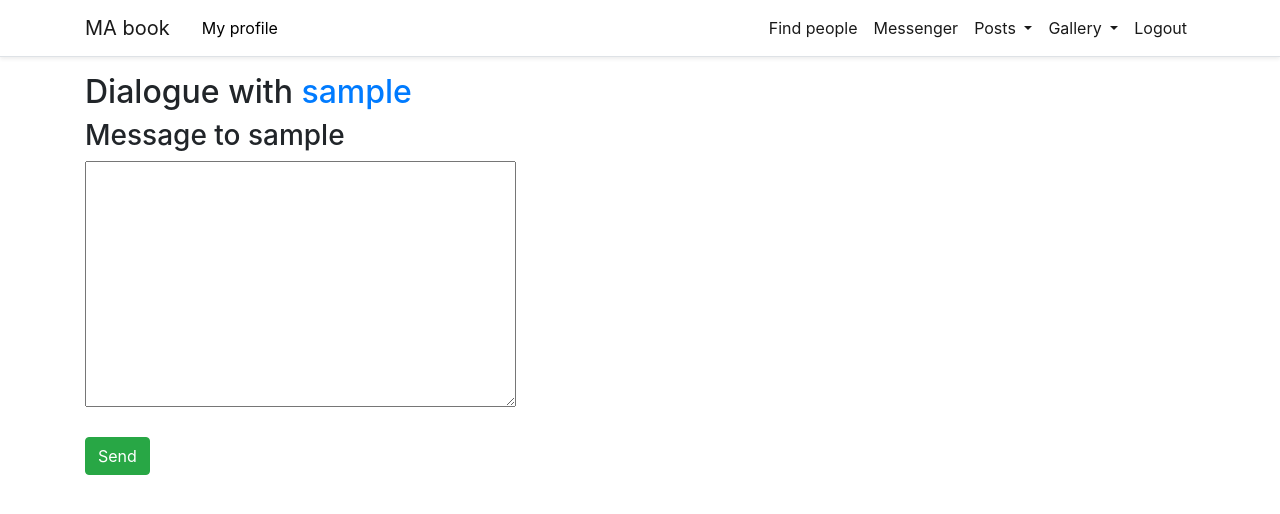
After one commit to denyszamiatin/ma_book, a Django app: a page that uses templates/base.html in a window 1280 px wide. The commit adds this page. Shown: the top 514 px of the page. Run offline with Django 3.2, Linux system fonts and the light colour scheme; the visitor is signed in with stand-in values (Sample User, id 1); data comes from the database, SQL or seed files in the repository; data that the repository does not hold is empty; parts of the project's set-up code (start-up, migrations or seed data) failed here and were passed over; some libraries are stand-ins or nearby versions.

Commit message:
tasks 23 and 21. Display dialogs with users in messenger, send message from messenger

```diff
--- a/messenger/forms.py
+++ b/messenger/forms.py
@@ -2,5 +2,4 @@ from django import forms
 
 
 class MessageForm(forms.Form):
-    users_message = forms.CharField(required=True, max_length=5000,
-                                    widget=forms.TextInput(attrs={'class': 'message-form'}))
+    users_message = forms.CharField(required=True, max_length=5000, widget=forms.Textarea())
--- a/messenger/models.py
+++ b/messenger/models.py
@@ -1,6 +1,7 @@
 from django.db import models
 from django.contrib.auth.models import User
 from datetime import datetime
+from django.db.models import Q
 
 
 class Messages(models.Model):
@@ -8,3 +9,26 @@ class Messages(models.Model):
     receiver = models.ForeignKey(User, on_delete=models.DO_NOTHING, related_name="receiver")
     message = models.TextField(max_length=3000)
     send_date = models.DateTimeField(default=datetime.now().strftime("%Y-%m-%d %H:%M:%S"))
+
+    def get_dialogs(self, current_user_id):
+        """
+        :param current_user_id: id of logined user
+        :return: list of User objects witch have opened dialogue with current user
+        """
+        dialogs = Messages.objects.filter(Q(sender=current_user_id) |
+                                          Q(receiver=current_user_id)).values('sender', 'receiver').distinct()
+        dialogue_participants = [(dialog['sender'], dialog['receiver']) for dialog in dialogs]
+        for i, pair in enumerate(dialogue_participants):
+            if pair[::-1] in dialogue_participants[i:]:
+                dialogue_participants.pop(dialogue_participants.index(pair[::-1]))
+        users = [item for pair in dialogue_participants for item in pair if item != current_user_id]
+        return [User.objects.get(pk=id_) for id_ in users]
+
+    def get_messages(self, first_id, second_id):
+        """
+        :param first_id: id of first dialogue participant
+        :param second_id: id of second dialogue participant
+        :return: Query set of messages from first user to second and from second to first
+        """
+        return Messages.objects.filter((Q(sender=first_id) & Q(receiver=second_id)) |
+                                        (Q(sender=second_id)) & Q(receiver=first_id)).order_by('send_date')
--- /dev/null
+++ b/messenger/templates/dialogue.html
@@ -0,0 +1,18 @@
+{% extends 'base.html'%}
+{% block content %}
+<h2>Dialogue with <a href="{% url 'users:profile' send_to %}">{{send_to}}</a></h2>
+{% for message_ in users_messages %}
+<ul class="list-unstyled">
+    <li>{{message_.sender}}:{{message_.message}}<small>{{message_.send_date}}</small></li>
+</ul>
+{% endfor %}
+<form action="{% url 'messenger:send_message' %}" class="form-container" method="post">
+    {% csrf_token %}
+    <h3>Message to {{send_to}}</h3>
+    {{form.users_message}}
+    <input type="hidden" name="receiver" value="{{send_to}}">
+    <input type="hidden" name="redirect_to" value="dialogue">
+    <br><br>
+    <button type="submit" class="btn btn-success">Send</button>
+</form>
+{% endblock %}
--- a/messenger/urls.py
+++ b/messenger/urls.py
@@ -1,9 +1,11 @@
 from django.urls import path
 
-from .views import send
+from . import views
 
 app_name = "messenger"
 
 urlpatterns = [
-    path('send', send, name='send_message'),
+    path('send', views.send, name='send_message'),
+    path('', views.dialogs, name='dialogs'),
+    path('dialogue/<username>', views.dialogue, name='dialogue'),
 ]
--- a/messenger/views.py
+++ b/messenger/views.py
@@ -1,9 +1,9 @@
-from django.shortcuts import redirect, reverse
+from django.shortcuts import redirect, reverse, render, get_object_or_404
 from django.http import Http404
 from django.contrib.auth.decorators import login_required
+from django.contrib import messages
 from .models import User, Messages
 from .forms import MessageForm
-from django.contrib import messages
 
 
 @login_required
@@ -15,8 +15,26 @@ def send(request):
             sender = User.objects.get(username=request.user.username)
             message = Messages(sender=sender, receiver=receiver, message=form.cleaned_data['users_message'])
             message.save()
-            messages.success(request, f'Message sent to {receiver.username}')
-            return redirect(reverse('users:profile', args=(receiver.username,)))
+            previous_page = request.POST.get('redirect_to')
+            if previous_page == 'dialogue':
+                return redirect(reverse('messenger:dialogue', args=(receiver.username,)))
+            else:
+                messages.success(request, f'Message sent to {receiver.username}')
+                return redirect(reverse('users:profile', args=(receiver.username,)))
         messages.error(request, 'Invalid input')
         return redirect(reverse('users:profile', args=(receiver.username,)))
     raise Http404("Page does not exist")
+
+
+@login_required
+def dialogs(request):
+    dialogs_ = Messages().get_dialogs(request.user.id)
+    return render(request, 'dialogs.html', {'dialogs': dialogs_})
+
+
+@login_required
+def dialogue(request, username):
+    form = MessageForm()
+    second_user = get_object_or_404(User, username=username)
+    users_dialogue = Messages().get_messages(request.user.id, second_user.id)
+    return render(request, 'dialogue.html', {"users_messages": users_dialogue, "form": form, 'send_to': username})
--- a/static/css/style.css
+++ b/static/css/style.css
@@ -5,16 +5,11 @@
 
 /* The popup form - hidden by default */
 .form-popup {
-  width:300px;
-  height:165px;
+  width:400px;
+  height:350px;
   display: none;
   position: fixed;
   border: 4px solid #f1f1f1;
   left: 45%;
-  top: 35%;
+  top: 25%;
 }
-
-.message-form {
- width:290px;
- height:50px;
-}
--- a/templates/base.html
+++ b/templates/base.html
@@ -29,6 +29,9 @@
       {% if user.is_authenticated %}
       <li class="nav-item active">
         <a class="nav-link" href="{% url 'users:search' %}">Find people</a>
+      </li>
+      <li class="nav-item active">
+        <a class="nav-link" href="{% url 'messenger:dialogs' %}">Messenger</a>
       </li>
         <li class="nav-item dropdown active">
         <a class="nav-link dropdown-toggle" href="#" id="Posts" role="button" data-toggle="dropdown" aria-haspopup="true" aria-expanded="false">
--- a/users/templates/users/profile_others.html
+++ b/users/templates/users/profile_others.html
@@ -44,7 +44,8 @@
                         <h3>Message to {{username}}</h3>
                         {{form.users_message}}
                         <input type="hidden" name="receiver" value="{{username}}">
-                        <br><br>
+                        <input type="hidden" name="redirect_to" value="profile">
+                        <br>
                         <button type="submit" class="btn btn-success">Send</button>
                         <button type="button" class="btn btn-danger" onclick="closeForm()">Close</button>
                     </form>
```
Also changed, not shown: messenger/templates/dialogs.html (added, +12 -0 lines).
